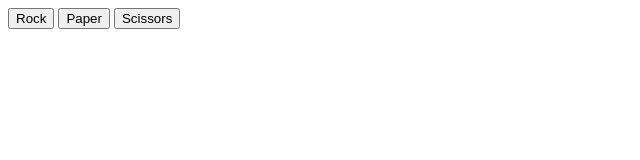
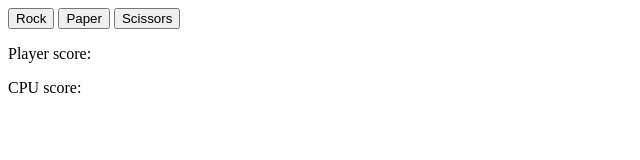
Before and after one commit to VinVinnieVince/odin-rockpaperscissors, a plain HTML site: page index.html in a window 1280 px wide. Shown: the whole page, without its empty margins (0-640 px from the left). Drawn offline with Linux system fonts and the light colour scheme.

Commit message:
Add div .actionlog
 - Enables display of player choice, CPU choice and round number

```diff
--- a/index.html
+++ b/index.html
@@ -13,5 +13,11 @@
             <button class="paper">Paper</button>
             <button class="scissors">Scissors</button>
         </div>
+        <div class="score">
+            <p class="playerScore">Player score:</p>
+            <p class="computerScore">CPU score:</p>
+        </div>
+        <div class="actionLog">
+        </div>
     </body>
 </html>
```
